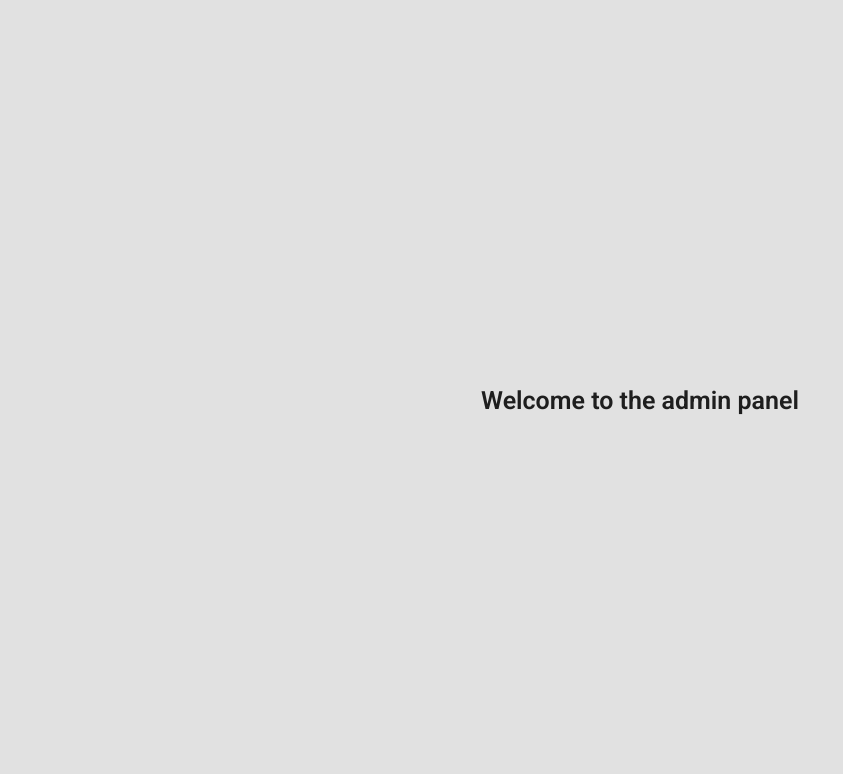
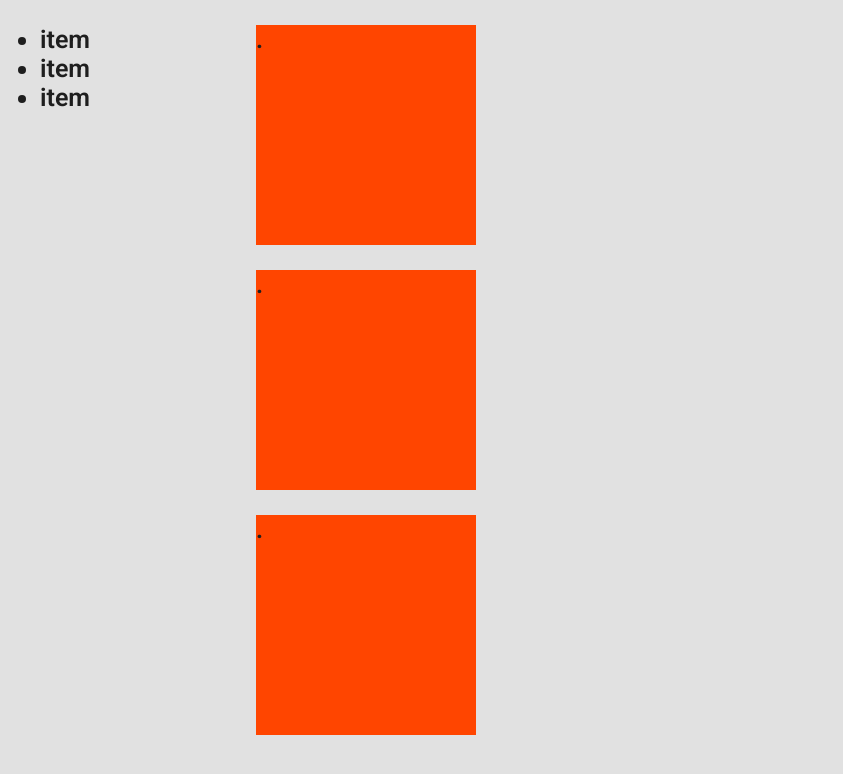
Before and after one commit to khalilovmusa/Menu_project, a React (Vite) app: page /admin in a window 1280 px wide. Shown: the top 774 px of the page, without its empty margins (0-843 px from the left). Built offline with nearby package versions, Linux system fonts and the light colour scheme.

Commit message:
Admin panel page add and css bugs fix

```diff
--- a/src/components/molecules/MenuHeader/MenuHeader.module.css
+++ b/src/components/molecules/MenuHeader/MenuHeader.module.css
@@ -39,13 +39,18 @@
 
 .return_back_btn,
 .menu_cart {
+
+  /*TODO test purposes only*/
+  display: flex;
+  flex-direction: row;
+  justify-content: center;
+
   width: 40px;
   height: 40px;
   background: #fff;
 
   border: none;
   border-radius: 50%;
-  text-align: center;
   cursor: pointer;
   transition: smooth;
 }
--- a/src/components/molecules/OrderStats/OrderStats.module.css
+++ b/src/components/molecules/OrderStats/OrderStats.module.css
@@ -3,6 +3,9 @@
    bottom: 0;
    right: 0;
    left: 0;
+
+   margin: 0;
+   padding: 0;
 }
 
 .order_stats_container div span {
@@ -35,7 +38,6 @@
 .order_price,
 .order_fee {
    font-weight: 500;
-   padding: 10px 8px;
 }
 
 .total_price {
--- a/src/components/organisms/CartItems/CartItems.module.css
+++ b/src/components/organisms/CartItems/CartItems.module.css
@@ -1,6 +1,6 @@
 .list_wrapper {
    list-style: none;
-   margin-bottom: 35%;
+   margin-bottom: 45%;
    padding: 10px;
 }
 
@@ -12,8 +12,8 @@
 }
 
 .item_thumbnail {
-   height: 80px;
-   width: 80px;
+   height: 100px;
+   width: 100px;
    border-radius: 10px;
    object-fit: cover;
    margin-right: 10px;
@@ -21,14 +21,20 @@
 
 .item_info_container {
    width: 85%;
+   height: 20%;
    padding: 10px;
 }
 
 .item_name_del_container {
    display: flex;
    flex-direction: row;
-   align-items: space-between;
+   //align-items: space-between;
    justify-content: space-between;
+}
+
+.item_name {
+   margin: 0;
+   padding: 0;
 }
 
 .trash_button {
@@ -64,6 +70,10 @@
 
 @media (max-width: 900px){
    .list_wrapper {
-      margin-bottom: 45%;
+      margin-bottom: 65%;
+   }
+
+   .item_name {
+      font-size: 20px;
    }
 }
--- a/src/components/organisms/CartItems/CartItems.tsx
+++ b/src/components/organisms/CartItems/CartItems.tsx
@@ -24,7 +24,7 @@ const CartItems = (): React.JSX.Element => {
                   />
                   <div className={styles.item_info_container}>
                      <div className={styles.item_name_del_container}>
-                        <h2>{item.name}</h2>
+                        <h2 className={styles.item_name}>{item.name}</h2>
                         <button
                            className={styles.trash_button}
                            onClick={() =>
@@ -38,7 +38,9 @@ const CartItems = (): React.JSX.Element => {
                            />
                         </button>
                      </div>
-                     <p>$ {item.price.toFixed(2)}</p>
+                     <p className={styles.item_price}>
+                        $ {item.price.toFixed(2)}
+                     </p>
                      <div className={styles.quantity_container}>
                         <button
                            className={styles.quantity_buttons}
--- a/src/components/organisms/MenuCategories/MenuCategories.module.css
+++ b/src/components/organisms/MenuCategories/MenuCategories.module.css
@@ -18,6 +18,7 @@
 
 .categories_wrapper {
   list-style: none;
+  padding: 0;
 }
 
 .category_item {
--- a/src/components/organisms/MenuInfoTop/MenuInfoTop.module.css
+++ b/src/components/organisms/MenuInfoTop/MenuInfoTop.module.css
@@ -11,12 +11,21 @@
     background: #fff;
     color: black;
 }
-
+/*! Menu header*/
 .company_container{
     display: flex;
     flex-direction: row;
     width: 80%;
 }
+
+.company_name_wrapper {
+    height: 60px;
+    box-sizing: border-box;
+    padding: 0;
+    margin: 0;
+
+}
+
 .company_logo{
     border: none;
     border-radius: 50%;
@@ -27,12 +36,14 @@
 .company_name{
     font-size: 28px;
     font-weight: 600;
+    margin: 0;
 }
 
 .company_motto{
     color: gray;
     font-size: 15px;
     font-weight: 500;
+    margin: 0;
 }
 
 .company_second_logo{
--- a/src/components/pages/AdminPage/AdminPage.module.css
+++ b/src/components/pages/AdminPage/AdminPage.module.css
@@ -1,5 +1,34 @@
+:root {
+   margin: 0;
+   padding: 0;
+   width: 100%;
+}
+
 .adminpage_wrapper {
    font-size: 25px;
    color: #1e1e1e;
    font-weight: 600;
+
+   display: flex;
+   flex-direction: row;
+   width: 100%;
 }
+
+.adminpage_sidebar {
+   display: flex;
+
+   width: 20%;
+}
+
+.admin-age_main {
+   display: flex;
+   flex-direction: row;
+}
+
+/*! Will be removed */
+
+.admin_empty {
+   height: 220px;
+   width: 220px;
+   background-color: orangered;
+}
--- a/src/components/pages/AdminPage/AdminPage.tsx
+++ b/src/components/pages/AdminPage/AdminPage.tsx
@@ -4,7 +4,26 @@ import styles from './AdminPage.module.css'
 
 const AdminPage = (): React.JSX.Element => {
    return (
-      <div className={styles.adminpage_wrapper}>Welcome to the admin panel</div>
+      <div className={styles.adminpage_wrapper}>
+         <nav className={styles.adminpage_sidebar}>
+            <ul>
+               <li>item</li>
+               <li>item</li>
+               <li>item</li>
+            </ul>
+         </nav>
+         <main className={styles.adminpage_main}>
+            <div className={styles.admin_empty}>
+               <p>.</p>
+            </div>
+            <div className={styles.admin_empty}>
+               <p>.</p>
+            </div>
+            <div className={styles.admin_empty}>
+               <p>.</p>
+            </div>
+         </main>
+      </div>
    )
 }
 
--- a/src/index.css
+++ b/src/index.css
@@ -1,17 +1,4 @@
 @import url('https://fonts.googleapis.com/css2?family=Poppins:ital,wght@0,100;0,200;0,300;0,400;0,500;0,600;0,700;0,800;0,900;1,100;1,200;1,300;1,400;1,500;1,600;1,700;1,800;1,900&family=Roboto:ital,wght@0,100..900;1,100..900&display=swap');
-*{
-  margin: 0;
-  padding: 0;
-  box-sizing: border-box;
-  font-family: 'Roboto', sans-serif;
-}
-
-body {
-  display: flex;
-  justify-content: center;
-  align-items: center;
-}
-
 :root {
   color-scheme: light dark;
   color: rgba(255, 255, 255, 0.87);
@@ -21,12 +8,22 @@ body {
   height: 100%;
   align-items: center;
 }
-
 #root{
   box-sizing: border-box;
   display: flex;
   justify-content: center;
   align-items: center;
-  min-height: 100vh;
+  /* min-height: 100vh; */
   width: 100%;
 }
+*{
+  box-sizing: border-box;
+  font-family: 'Roboto', sans-serif;
+}
+body {
+  margin: 0;
+  padding: 0;
+  display: flex;
+  justify-content: center;
+  align-items: center;
+}
```
